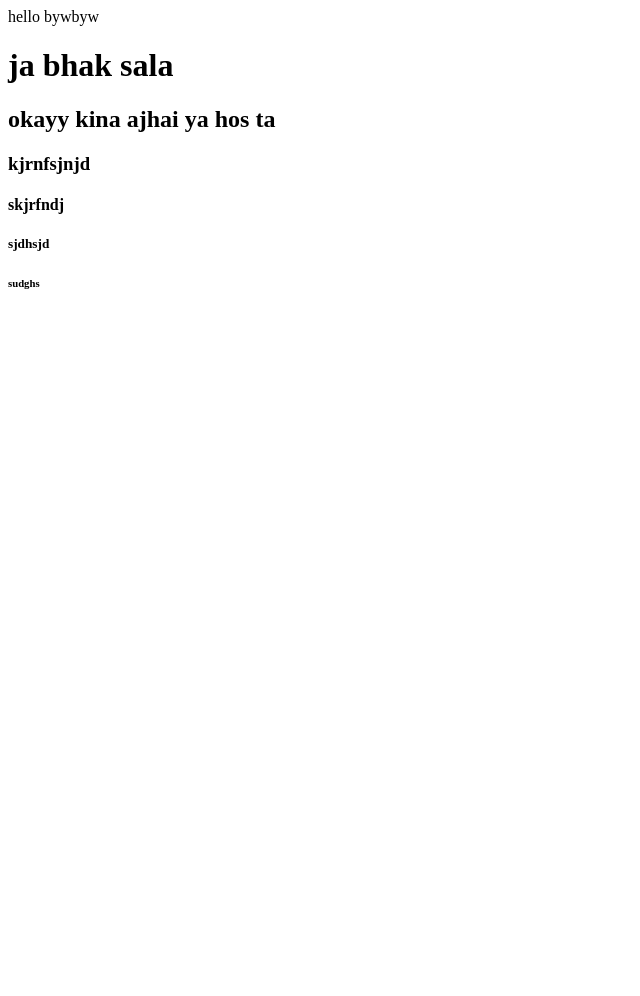
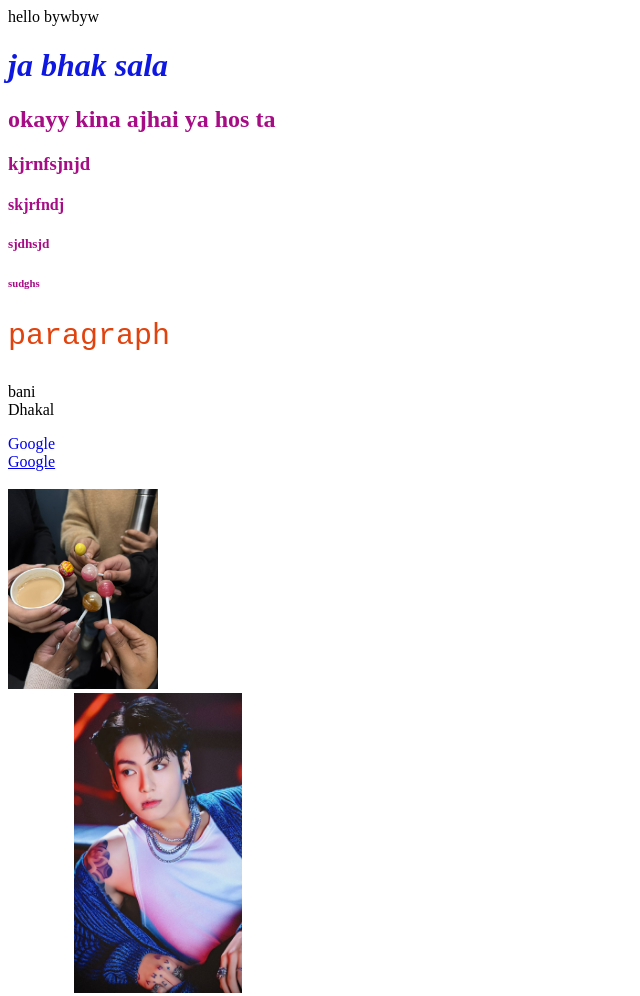
Before and after one commit to Banii22/web-dev, a plain HTML site: page index.html in a window 1280 px wide. Shown: the whole page, without its empty margins (0-640 px from the left). Before the commit the page ends 800 px from the top, so only its background shows below. Drawn offline with Linux system fonts and the light colour scheme.

Commit message:
seconc class

```diff
--- a/index.html
+++ b/index.html
@@ -3,16 +3,31 @@
 <head>
     <meta charset="UTF-8">
     <meta name="viewport" content="width=device-width, initial-scale=1.0">
-    <title> Bani's sifd </title>
+    <title> Document </title>
+
+    <style>
+        h2,h3,h4,h5,h6{
+            font-family: inherit;
+            color: rgb(167, 11, 133);
+        }
+    </style>
 </head>
 <body>
     hello bywbyw
 
-    <h1> ja bhak sala </h1>
+    <h1 style="font-style: italic; font-family: inherit  ; color: #0e18e1;"> ja bhak sala </h1>
     <h2> okayy kina ajhai ya hos ta </h2>
     <h3> kjrnfsjnjd</h3>
     <h4> skjrfndj </h4>
     <h5> sjdhsjd </h5>
     <h6> sudghs </h6>
-</body>
+
+
+    <p style="color: #e1430e; font-family: monospace; font-size: 30px;"> paragraph </p>
+    <p> bani <br> Dhakal </p>
+    <a style="text-decoration: none;" href=" https://www.google.com/?zx=1795324885196" > Google </a> <br>
+    <a href= " https://www.google.com/?zx=1795324885196" target=" _blank" > Google </a> <br> <br>
+
+    <img src="./images/lollipop.jpeg" alt="" height="200" width="'200" style="object-fit:cover;"> <br>
+    <img src="./images/jungkook.jpg" alt="" height="300" width="300" style="object-fit:contain;">
 </html>
```
Also changed, not shown: images/jungkook.jpg (added), images/lollipop.jpeg (added).
